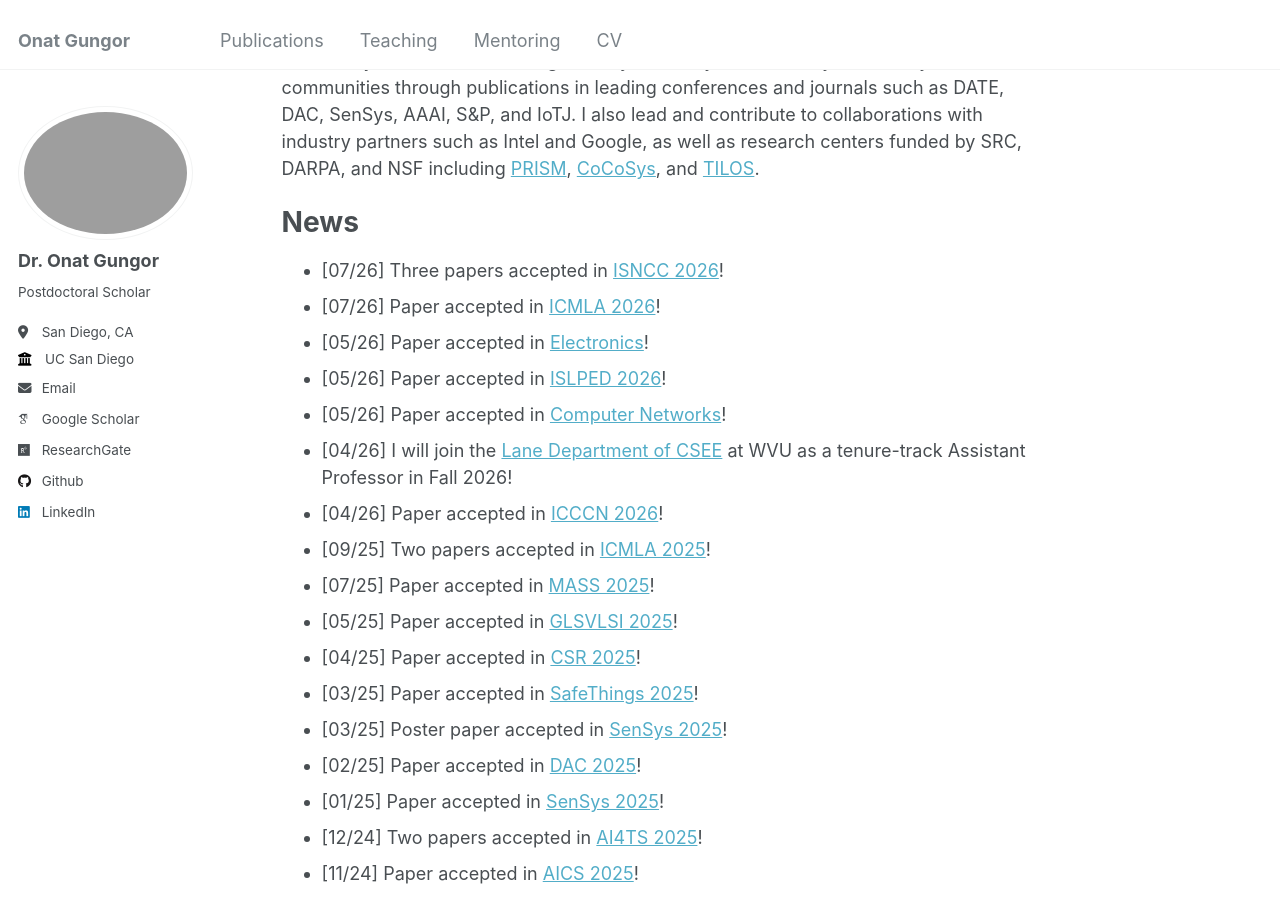
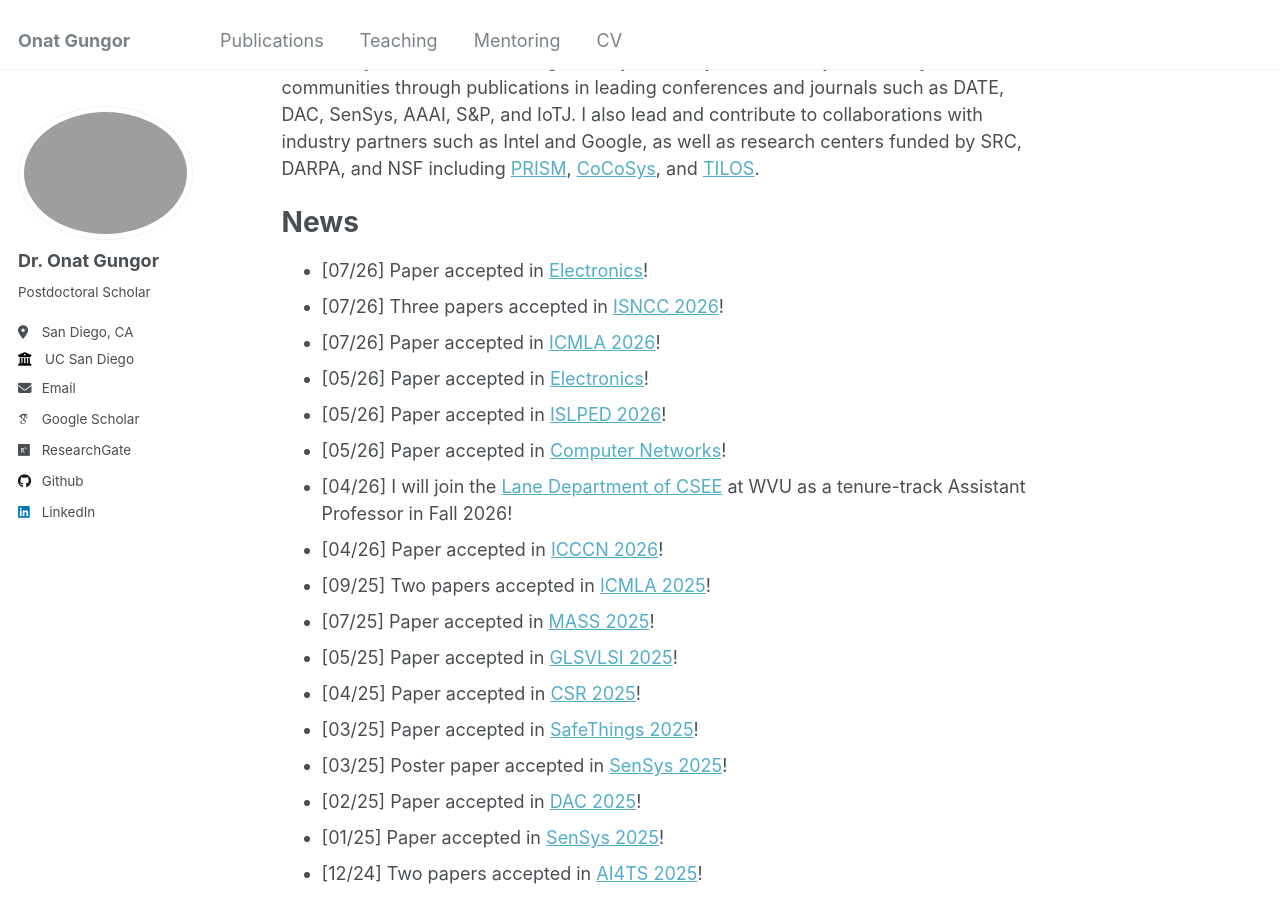
Before and after one commit to onatucsd/onatucsd.github.io, a Jekyll site: the page built from _pages/about.md, in a window 1280 px wide and 900 px high, scrolled down 317 px. Built offline with Jekyll 4.4.1, drawn with Linux system fonts in a browser that asks for light colours; some web fonts are replaced.

Commit message:
Update about.md

```diff
--- a/_pages/about.md
+++ b/_pages/about.md
@@ -11,6 +11,7 @@ My name is Onat Gungor, and I am an Assistant Professor in the [Lane Department
 
 News
 ======
+* [07/26] Paper accepted in [Electronics](https://www.mdpi.com/journal/electronics)!
 * [07/26] Three papers accepted in [ISNCC 2026](https://www.isncc-conf.org)!
 * [07/26] Paper accepted in [ICMLA 2026](https://www.icmla-conference.org/icmla26/)!
 * [05/26] Paper accepted in [Electronics](https://www.mdpi.com/journal/electronics)!
```
